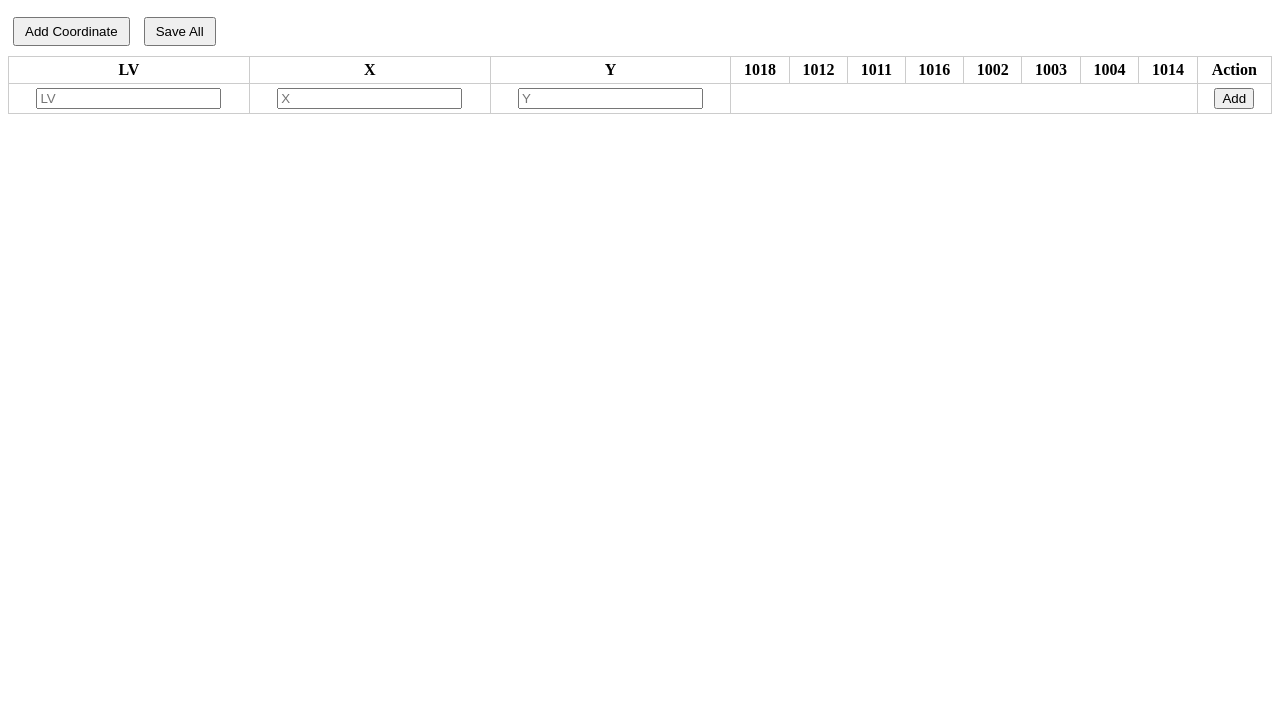
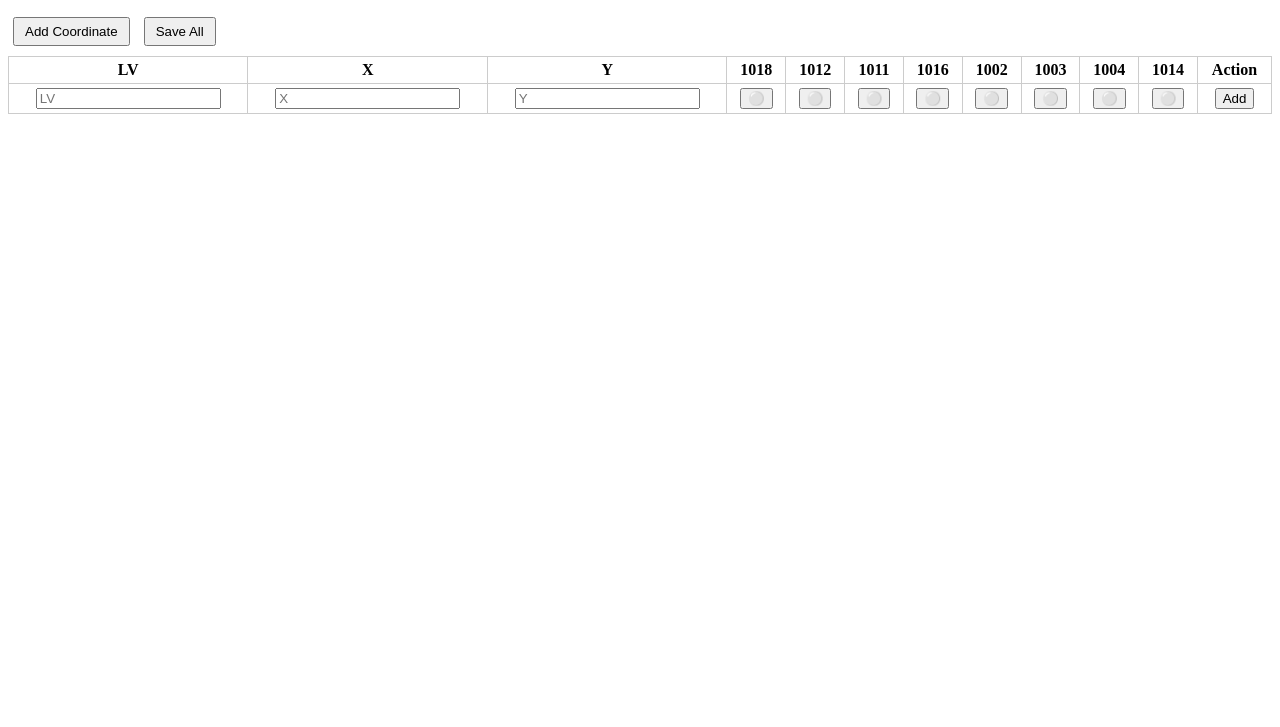
Before and after one commit to marvinso1978/coords-frontend, a website: page index.html in a window 1280 px wide. Shown: the part 73-800 px from the top of the page. Drawn offline with Linux system fonts and the light colour scheme; no server answers.

Commit message:
Update index.html

```diff
--- a/index.html
+++ b/index.html
@@ -55,8 +55,15 @@
         <td><input type="text" id="new-lv" placeholder="LV"></td>
         <td><input type="text" id="new-x" placeholder="X"></td>
         <td><input type="text" id="new-y" placeholder="Y"></td>
-        <!-- empty cells for servers -->
-        <td colspan="8"></td>
+        <!-- Server toggles -->
+        <td><button class="server-toggle" data-index="0">⚪️</button></td>
+        <td><button class="server-toggle" data-index="1">⚪️</button></td>
+        <td><button class="server-toggle" data-index="2">⚪️</button></td>
+        <td><button class="server-toggle" data-index="3">⚪️</button></td>
+        <td><button class="server-toggle" data-index="4">⚪️</button></td>
+        <td><button class="server-toggle" data-index="5">⚪️</button></td>
+        <td><button class="server-toggle" data-index="6">⚪️</button></td>
+        <td><button class="server-toggle" data-index="7">⚪️</button></td>
         <td><button id="add-inline-btn">Add</button></td>
       </tr>
     </thead>
```
